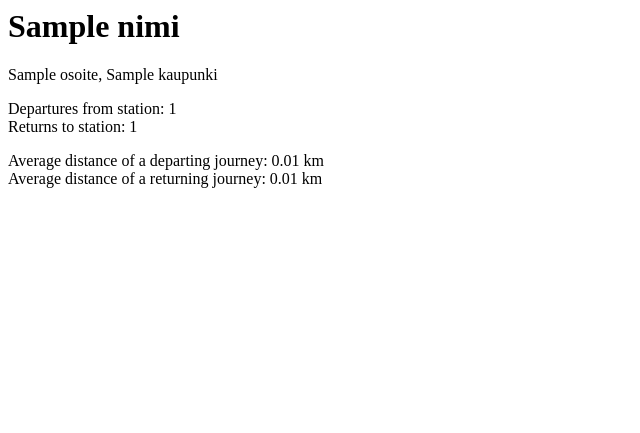
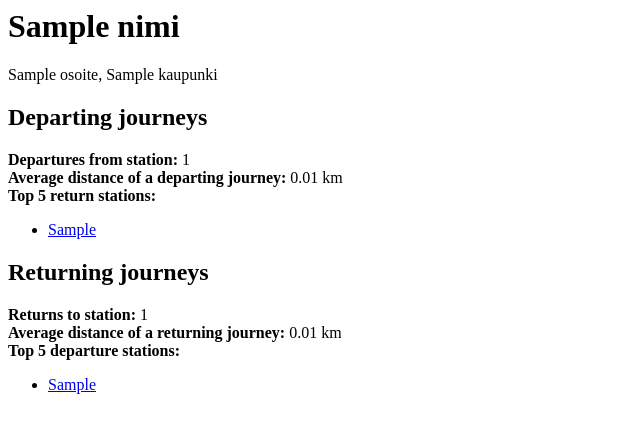
Before and after one commit to Ronttikasa/city-bike-app, a Flask app: template src/application/templates/station.html in a window 1280 px wide. Shown: the top 433 px of the page, without its empty margins (0-640 px from the left). Run offline with Flask 3, Linux system fonts and the light colour scheme; the template is opened without the code that fills it: most values are stand-ins (such as "Sample title", 1, 10 or a date in 2020).

Commit message:
Add top 5 departure and return stations to single station view

```diff
--- a/src/application/services/journey_service.py
+++ b/src/application/services/journey_service.py
@@ -47,6 +47,8 @@ class JourneyService:
         result["station"] = self.repo.get_station_info(station_id)
         result["departures"] = self.repo.get_number_of_departing_journeys(station_id)
         result["returns"] = self.repo.get_number_of_returning_journeys(station_id)
+        result["top5_return_stations"] = self.repo.get_top_return_stations(station_id)
+        result["top5_departure_stations"] = self.repo.get_top_departure_stations(station_id)
 
         return result
 
--- a/src/application/templates/station.html
+++ b/src/application/templates/station.html
@@ -3,10 +3,24 @@
 <p>{{ station.Osoite }}, {{ station.Kaupunki }}</p>
 
 <p>
-Departures from station: {{ departures.count }}<br />
-Returns to station: {{ returns.count }}
+    <h2>Departing journeys</h2>
+    <b>Departures from station:</b> {{ departures.count }}<br>
+    <b>Average distance of a departing journey:</b> {{ "%.2f"|format(departures.avg/1000) }} km<br>
+    <b>Top 5 return stations:</b>
+    <ul>
+    {% for return_station in top5_return_stations %}
+    <li><a href="/station/{{ return_station.return_station_id }}">{{ return_station.return_station }}</a></li>
+    {% endfor %}
+    </ul>
 </p>
 <p>
-Average distance of a departing journey: {{ "%.2f"|format(departures.avg/1000) }} km<br />
-Average distance of a returning journey: {{ "%.2f"|format(returns.avg/1000) }} km
+    <h2>Returning journeys</h2>
+    <b>Returns to station:</b> {{ returns.count }}<br>
+    <b>Average distance of a returning journey:</b> {{ "%.2f"|format(returns.avg/1000) }} km<br>
+    <b>Top 5 departure stations:</b>
+    <ul>
+    {% for departure_station in top5_departure_stations %}
+    <li><a href="/station/{{ departure_station.departure_station_id }}">{{ departure_station.departure_station }}</a></li>
+    {% endfor %}
+    </ul>
 </p>
```
Also changed, not shown: src/application/repositories/city_bike_repository.py (+30 -0 lines).
